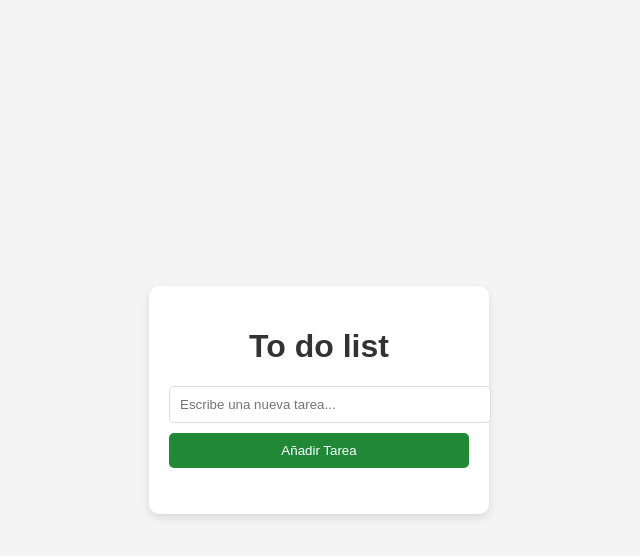
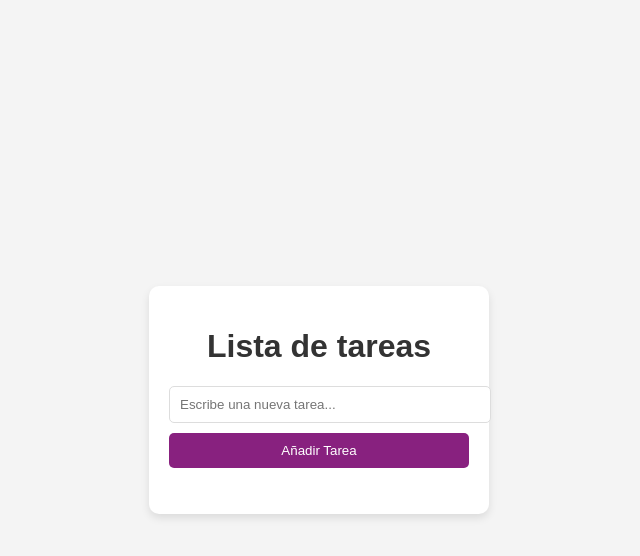
Before and after one commit to joelymorales/Primer-parcial, a website: page src/index.html in a window 1280 px wide. In both pictures the pointer is over the button "Añadir Tarea". Shown: the whole page, without its empty margins (321-961 px from the left). Drawn offline with Linux system fonts and the light colour scheme.

Commit message:
Cambio de titulo y color del boton

```diff
--- a/src/index.html
+++ b/src/index.html
@@ -43,7 +43,7 @@
             margin-bottom: 10px;
         }
         button:hover {
-            background-color: #218838;
+            background-color: #88217f;
         }
         ul {
             list-style-type: none;
@@ -76,7 +76,7 @@
 <body>
 
     <div class="container">
-        <h1>To do list</h1>
+        <h1>Lista de tareas</h1>
         <input type="text" id="taskInput" placeholder="Escribe una nueva tarea...">
         <button onclick="addTask()">Añadir Tarea</button>
         <ul id="taskList"></ul>
```
